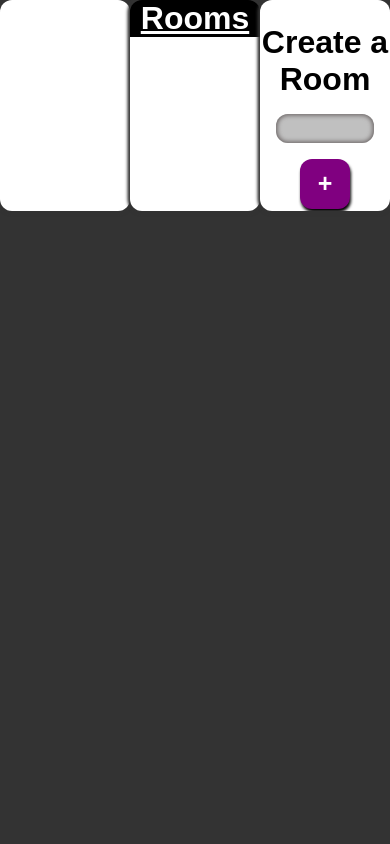
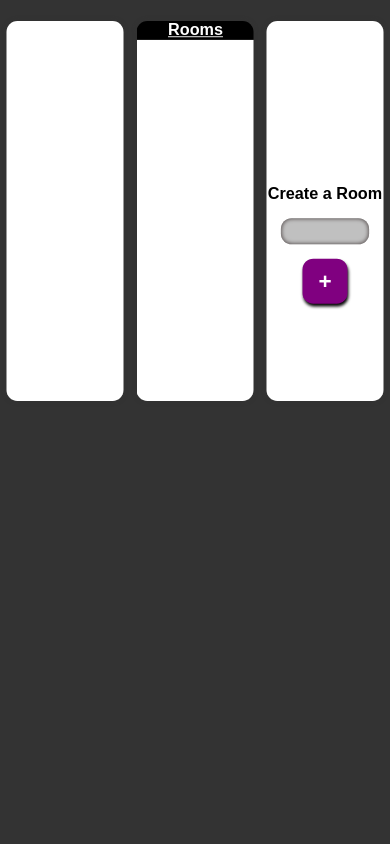
Before and after one commit to index-daddy372466/socket-basics, a Node server app: page /home in a window 390 px wide. Run offline with Node 20, Linux system fonts and the light colour scheme; the visitor is signed in with stand-in values (Sample User, id 1); some libraries are stand-ins or nearby versions.

Commit message:
feat: home page

```diff
--- a/client/public/views/home.ejs
+++ b/client/public/views/home.ejs
@@ -12,12 +12,12 @@
     <div id="container">
       <div id="tile1" class="tile"></div>
       <div id="tile2" class="tile">
-        <h1 style="text-align: center;marign-top:1rem;background:#000;color:#fff;text-decoration: underline">Rooms</h1>
+        <h1 class="existing-room" style="text-align: center;marign-top:1rem;background:#000;color:#fff;text-decoration: underline">Rooms</h1>
         <ul id="intake"></ul>
       </div>
       <div id="tile3" class="tile">
         <div class="parent">
-          <h1 style="text-align: center;">Create a Room</h1>
+          <h1 class="create-room room-create" style="text-align: center;">Create a Room</h1>
         </div>
         <form action="/create/room" method="POST" id="form">
           <input type="text" name="room" id="text-input" minlength="3" />
--- a/client/public/views/partials/css/home.ejs
+++ b/client/public/views/partials/css/home.ejs
@@ -31,9 +31,9 @@
     border-radius: 12px;
     cursor: pointer;
     position: Fixed;
-      overflow:hidden;
+    overflow: hidden;
     scroll-behavior: smooth;
-      overflow-y:scroll;
+    overflow-y: scroll;
     box-shadow: 0 0 3px 2.5px #333;
   }
 
@@ -62,21 +62,21 @@
     gap: 1rem;
   }
   .align-li {
-      box-shadow:0 .25rem 6px .75px #333;
+    box-shadow: 0 0.25rem 6px 0.75px #333;
     text-align: center;
     cursor: pointer;
-      display:flex;
-      flex-direction:column;
+    display: flex;
+    flex-direction: column;
     align-items: center;
     justify-content: center;
     list-style: none;
     transition: 0.75s;
     padding: 1rem 1rem;
-      font-size:18px;
+    font-size: 18px;
     border-radius: 12px;
   }
   .align-li:hover {
-      box-shadow:0 0 transparent;
+    box-shadow: 0 0 transparent;
     transition: 0.25s;
     color: #fff;
     background: #000;
@@ -110,35 +110,44 @@
   }
 
   #intake {
-      margin:.5rem 0;
+    margin: 0.5rem 0;
     width: 100%;
     height: 100%;
     display: flex;
     flex-direction: row;
     align-items: center;
-      flex-wrap:wrap;
+    flex-wrap: wrap;
     justify-content: center;
-      overflow:hidden;
+    overflow: hidden;
     scroll-behavior: smooth;
-      overflow-y:scroll;
-      gap:.5rem;
+    overflow-y: scroll;
+    gap: 0.5rem;
+  }
 
-    }
   #form > button:hover {
     filter: none;
     height: 49px;
     width: 49px;
     transition: 0.25s;
   }
-    .tile{
-      height:50%;
+  .tile {
+    height: 50%;
   }
 
-  @media screen and (max-width:450px) {
+  @media screen and (max-width: 450px) {
+    .tile {
+      height: 50%;
+      transform: scale(0.9);
+    }
 
-    .tile{
-      height:25%;
+    .create-room,
+    .existing-room {
+      font-size: 18px;
     }
+    #intake > li {
+      font-size: 14px;
+    }
+
 
 
   }
--- a/server/socketio.js
+++ b/server/socketio.js
@@ -9,24 +9,20 @@
       socket.join(room);
 
       // typing passes true/false
-
-      socket.on(typing, ( currentroom) => {
-        let user = socket.request.session ? socket.request.session.passport.user : '';
-        socket.to(currentroom).emit(typing,user["name"]);
+      socket.on(typing, (currentroom) => {
+        let user = socket.request.session
+          ? socket.request.session.passport.user
+          : "";
+        socket.to(currentroom).emit(typing, user["name"]);
       });
     });
     // detect keybaord
-    socket.on('keyboard', (bool, currentroom) => {
-      let user = socket.request.session  ? socket.request.session.passport.user : '';
-      socket.to(currentroom).emit('keyboard', bool, user["name"]);
+    socket.on("keyboard", (bool, currentroom) => {
+      let user = socket.request.session
+        ? socket.request.session.passport.user
+        : "";
+      socket.to(currentroom).emit("keyboard", bool, user["name"]);
     });
-
-    // detect if user is logged in or not
-    // if (socket.request.session.passport) {
-    //   console.log("session active");
-    // } else {
-    //   console.log("session not active");
-    // }
 
     // welcome message to any rooms (once)
     socket.on("welcome", (room) => {
@@ -35,18 +31,16 @@
     });
 
     // emit user's name to room
-    socket.emit("get_name", socket.request.session ? socket.request.session.passport.user : '');
+    socket.emit(
+      "get_name",
+      socket.request.session ? socket.request.session.passport.user : ""
+    );
 
     // server recieves public message from any socket
     socket.on(public, (msg, currentroom) => {
-      let user = socket.request.session ? socket.request.session.passport.user : '';
-
-      // server sends message back to client
-      // socket.broadcast.emit('send-to-room', msg, user.name);
-
-      // send to the current room, but cannot see your own message
-      // socket.to(currentroom).emit('send_it', msg, user['name']);
-      // similar to socket.broadcast.emit(event)
+      let user = socket.request.session
+        ? socket.request.session.passport.user
+        : "";
       io.to(currentroom).emit(sending, msg, user["name"]);
     });
 
```
Lines whose indentation alone changed are shown as unchanged.
